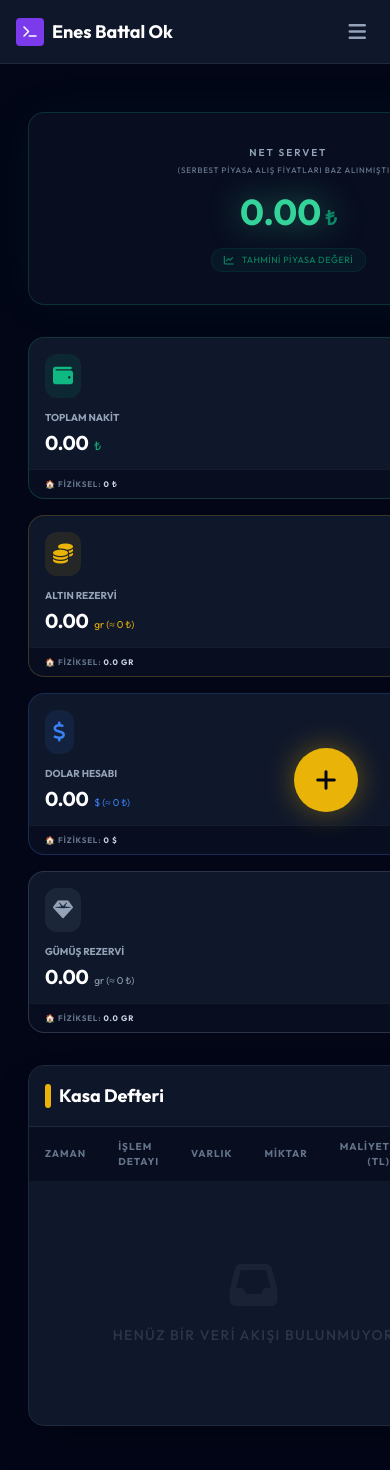
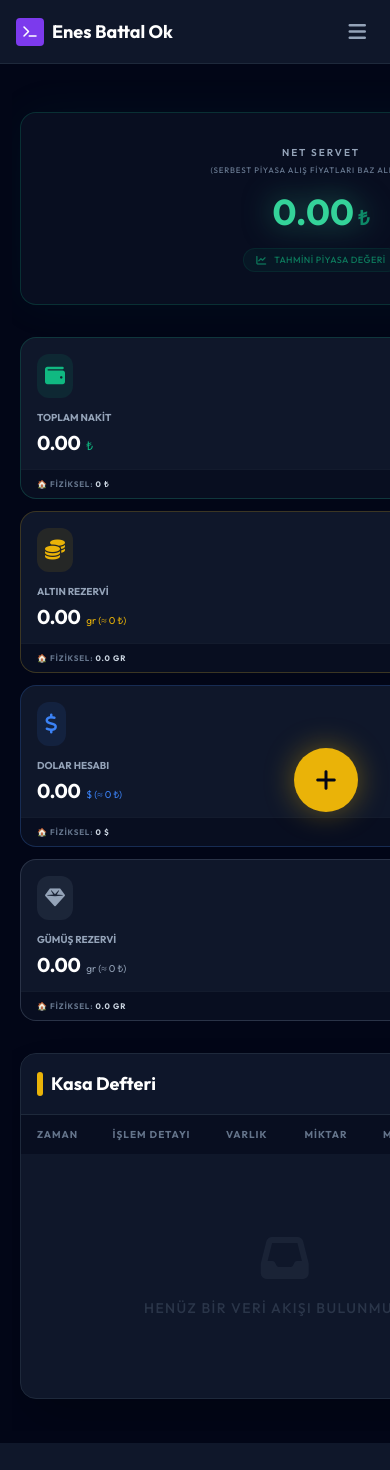
Before and after one commit to EnesBattalOk/PersonalWebsite, a Flask app: page /admin/finance in a window 390 px wide; the page is wider, and only the part inside the window is pictured. After the commit the page ends 1443 px from the top of that part, so only its background shows below. Run offline with Flask 3, Linux system fonts and the light colour scheme; a user stored in the database is signed in; data that the repository does not hold is empty; some libraries are stand-ins or nearby versions.

Commit message:
Make the finance page fully responsive for mobile viewing
Prevent horizontal scrolling on admin pages by adding overflow-x-hidden to the body and optimizing container widths and table responsiveness.

Replit-Commit-Author: Agent
Replit-Commit-Session-Id: ea56bb9b-8bc7-4752-9bdd-424b057c0480
Replit-Commit-Checkpoint-Type: full_checkpoint
Replit-Commit-Event-Id: 124e8c7e-4415-49df-95f7-93803d3c04c2
Replit-Commit-Screenshot-Url: https://storage.googleapis.com/screenshot-production-us-central1/13ac26a5-8331-48d8-9cbe-ddfba13fce0e/ea56bb9b-8bc7-4752-9bdd-424b057c0480/7Ipeznu
Replit-Helium-Checkpoint-Created: true

```diff
--- a/templates/admin_base.html
+++ b/templates/admin_base.html
@@ -35,7 +35,7 @@
         }
     </style>
 </head>
-<body class="bg-slate-950 text-slate-200 flex min-h-screen">
+<body class="bg-slate-950 text-slate-200 flex min-h-screen overflow-x-hidden">
 
     <!-- Mobile Header -->
     <div class="lg:hidden fixed top-0 w-full z-[60] bg-slate-900 border-b border-slate-800 h-16 flex items-center justify-between px-4">
--- a/templates/admin_finance.html
+++ b/templates/admin_finance.html
@@ -1,11 +1,11 @@
 {% extends 'admin_base.html' %}
 
 {% block content %}
-<div class="min-h-screen bg-slate-950 text-slate-200 font-['Outfit']">
-    <div class="container mx-auto px-4 py-8">
+<div class="min-h-screen bg-slate-950 text-slate-200 font-['Outfit'] overflow-x-hidden">
+    <div class="container mx-auto px-2 sm:px-4 py-8 max-w-full">
 
         <!-- HERO SECTION: NET SERVET -->
-        <div class="flex flex-col items-center justify-center mb-8 sm:mb-16 py-8 sm:py-12 bg-slate-900/50 rounded-2xl sm:rounded-3xl border border-emerald-500/20 shadow-[0_0_50px_rgba(16,185,129,0.05)] px-4 text-center">
+        <div class="flex flex-col items-center justify-center mb-8 sm:mb-16 py-8 sm:py-12 bg-slate-900/50 rounded-2xl sm:rounded-3xl border border-emerald-500/20 shadow-[0_0_50px_rgba(16,185,129,0.05)] px-4 text-center w-full">
             <h2 class="text-slate-400 uppercase tracking-[0.2em] text-[10px] sm:text-sm font-semibold mb-1">Net Servet</h2>
             <p class="text-[8px] sm:text-[10px] text-slate-500 font-medium uppercase tracking-widest mb-4">(Serbest Piyasa Alış Fiyatları Baz Alınmıştır)</p>
             <div class="text-4xl sm:text-6xl md:text-8xl font-black text-emerald-400 drop-shadow-[0_0_15px_rgba(52,211,153,0.5)] flex items-baseline gap-1 sm:gap-2">
@@ -19,7 +19,7 @@
         </div>
 
         <!-- VARLIK KARTLARI -->
-        <div class="grid grid-cols-1 sm:grid-cols-2 lg:grid-cols-4 gap-4 sm:gap-6 mb-8 sm:mb-12">
+        <div class="grid grid-cols-1 sm:grid-cols-2 lg:grid-cols-4 gap-3 sm:gap-6 mb-8 sm:mb-12">
             <!-- NAKİT -->
             <div class="group bg-slate-900 rounded-2xl border border-emerald-500/20 hover:border-emerald-500/50 transition-all duration-500 hover:shadow-[0_0_30px_rgba(16,185,129,0.1)] overflow-hidden">
                 <div class="p-4 sm:p-6 pb-3 sm:pb-4">
@@ -114,8 +114,8 @@
                 </h2>
                 <span class="text-[10px] sm:text-xs text-slate-500 font-medium uppercase tracking-widest hidden sm:inline">Son 20 İşlem</span>
             </div>
-            <div class="table-responsive">
-                <table class="w-full">
+            <div class="table-responsive w-full overflow-x-auto -mx-4 px-4 sm:mx-0 sm:px-0">
+                <table class="w-full min-w-[600px] sm:min-w-full">
                     <thead>
                         <tr class="text-slate-500 text-[10px] font-bold uppercase tracking-widest bg-slate-950/50">
                             <th class="px-4 sm:px-8 py-3 sm:py-4 text-left">Zaman</th>
```
